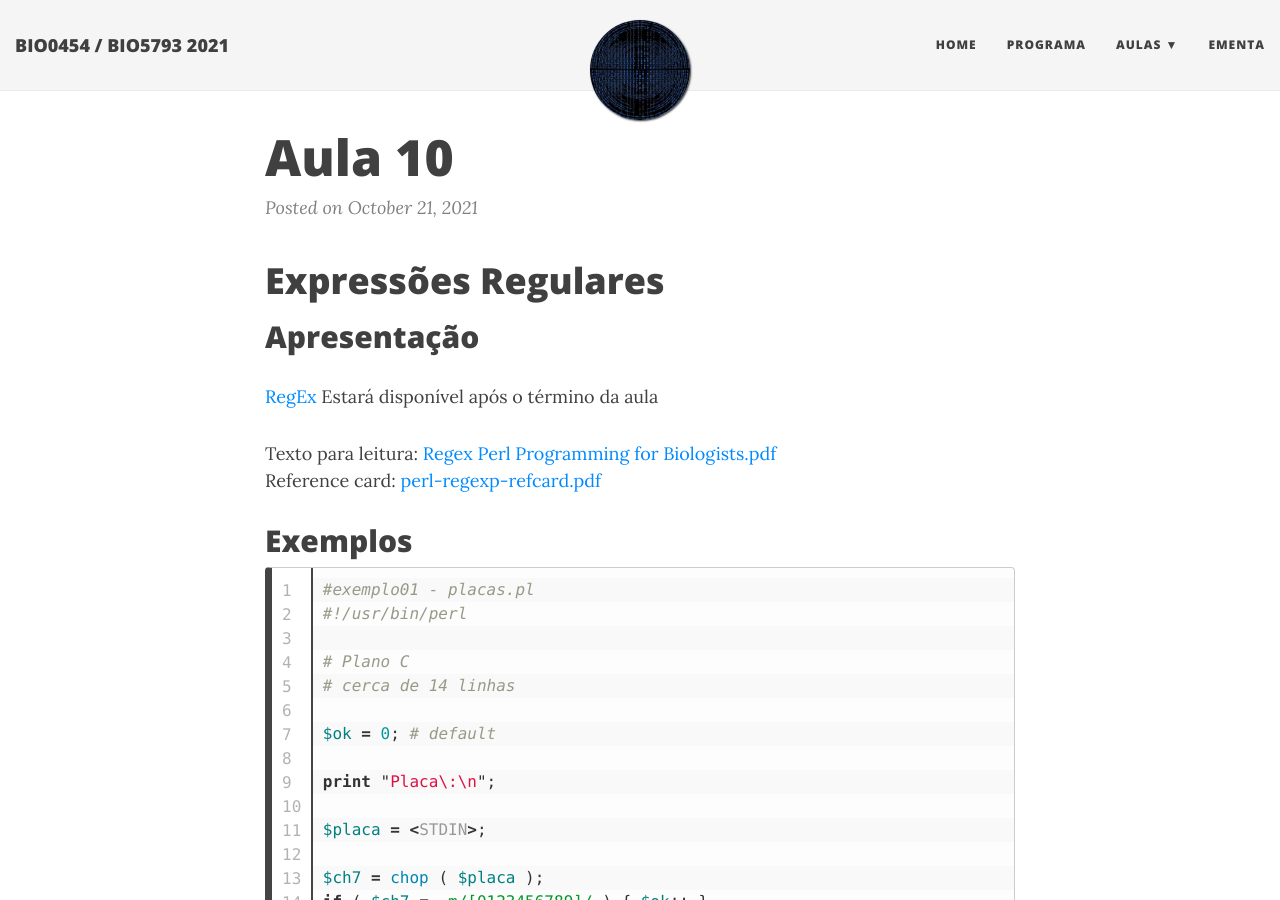
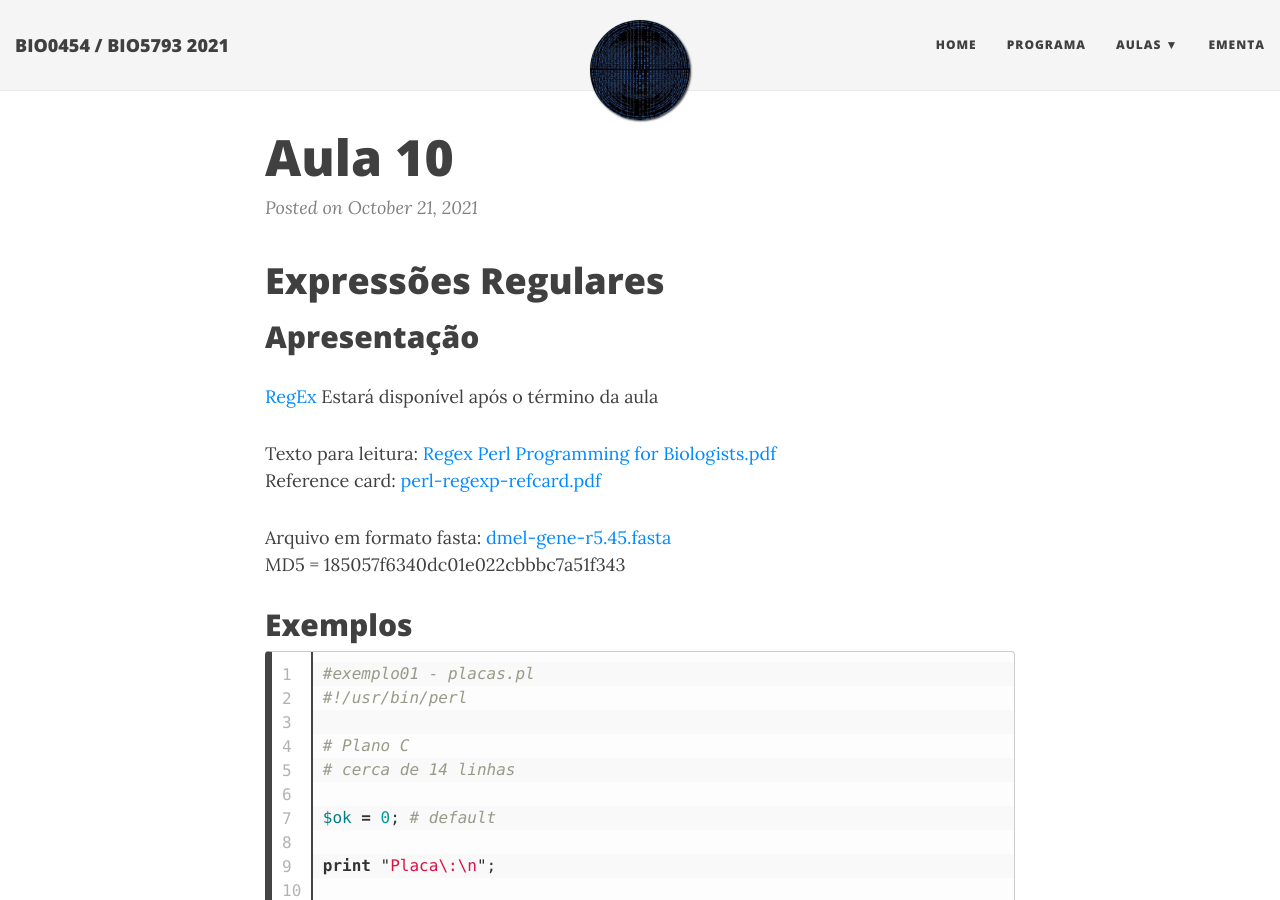
Before and after one commit to tttorres/introprog-copy, a Jekyll site: the page built from _posts/2021-10-21-Aula10.md, in a window 1280 px wide and 900 px high. Built offline with Jekyll 4.4.1, drawn with Linux system fonts in a browser that asks for light colours; nearby versions of some CDN libraries.

Commit message:
Update 2021-10-21-Aula10.md

```diff
--- a/_posts/2021-10-21-Aula10.md
+++ b/_posts/2021-10-21-Aula10.md
@@ -10,6 +10,9 @@ title: Aula 10
 
 Texto para leitura: [Regex Perl Programming for Biologists.pdf](http://biologia.ib.usp.br/torres/introprog2018/Regex Perl Programming for Biologists.pdf)
 Reference card: [perl-regexp-refcard.pdf](http://biologia.ib.usp.br/torres/introprog2018/perl-regexp-refcard.pdf)
+
+Arquivo em formato fasta: [dmel-gene-r5.45.fasta](/introprog2021/files/dmel-gene-r5.45.fasta)
+MD5 = 185057f6340dc01e022cbbbc7a51f343
 
 
 ## Exemplos
```
